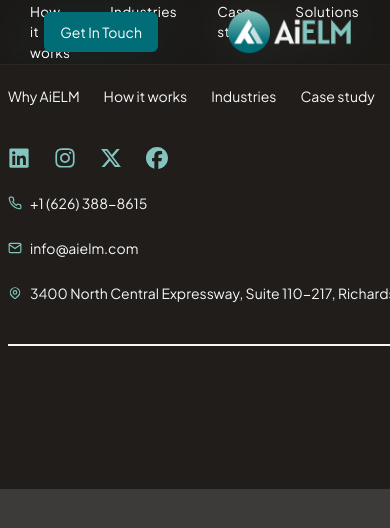
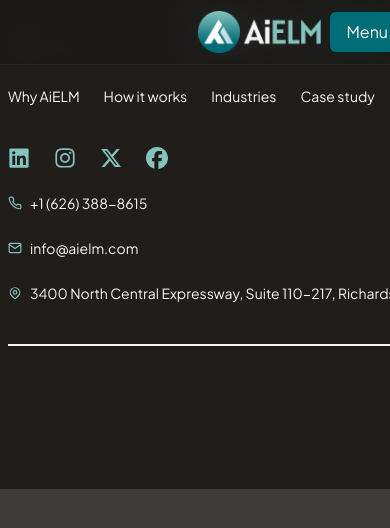
Before and after one commit to Irfanthalvi/ai-lms, a Next.js app: page /navbar in a window 390 px wide. Shown: the top 528 px of the page. Built offline with nearby package versions, Linux system fonts and the light colour scheme.

Commit message:
fix:responsive all elements

```diff
--- a/src/app/navbar/page.jsx
+++ b/src/app/navbar/page.jsx
@@ -5,44 +5,81 @@ import Image from "next/image";
 import { Button } from "@/components/ui/button";
 import Link from "next/link";
 import { navItems } from "../data/navbar-mock";
-
-
+import { Sheet, SheetContent, SheetTrigger, SheetClose, SheetTitle } from "@/components/ui/sheet";
+import { X } from "lucide-react";
 
 const Navbar = () => {
   return (
     <header className="fixed top-0 left-0 z-50 w-full h-[65px] bg-background backdrop-blur-xl border-b border-border/5 flex items-center justify-center">
-      {/* Inner container */}
-      <div className="w-full flex items-center justify-between gap-[60px] px-[225px]">
+      <div className="w-full flex items-center justify-between gap-[60px] px-[225px] relative">
         {/* Logo */}
-        <div className="absolute top-1/2 left-57 -translate-y-1/2" style={{ zIndex: 10 }}>
+        <div className="absolute top-1/2 left-57 -translate-y-1/2 z-10">
           <Link href="#hero-section" className="flex items-center cursor-pointer">
             <Image src="/images/header-footer-logo.png" alt="AiELM Logo" width={123} height={100} />
           </Link>
         </div>
 
-        {/* Nav Links */}
-        <nav className="absolute top-1/2 left-1/2  -translate-x-1/2 -translate-y-1/2 flex space-x-4">
+        {/* Nav Links - visible only on xl and above */}
+        <nav className="absolute top-1/2 left-1/2 -translate-x-1/2 -translate-y-1/2 flex space-x-4 hidden max-xl:hidden xl:flex">
           {navItems.map((item, index) => (
             <Link
               key={index}
               href={item.href}
-              className="px-3 text-[13.5px] tracking-[0.03em]  rounded-md "
-
+              className="px-3 text-[13.5px] tracking-[0.03em] rounded-md hover:bg-accent/10"
             >
               {item.label}
             </Link>
           ))}
         </nav>
 
-        {/* Button */}
-        <div className="absolute top-1/2 right-58 -translate-y-1/2">
-          <a href="#contact">
-            <Button href="#contact" className="text-[14px] hover:bg-accent-foreground">
-              Get In Touch
-            </Button>
-          </a>
+        {/* Button - visible only on xl and above */}
+        <div className="absolute top-1/2 right-58 -translate-y-1/2 hidden max-xl:hidden xl:block">
+          <Link href="#contact">
+            <Button className="text-[14px] hover:bg-accent-foreground">Get In Touch</Button>
+          </Link>
         </div>
 
+        {/* Mobile Sheet Trigger - visible below xl */}
+        <div className="absolute top-1/2 right-4 -translate-y-1/2 xl:hidden">
+          <Sheet>
+            <SheetTrigger asChild>
+              <Button>Menu</Button>
+            </SheetTrigger>
+
+            <SheetContent side="top" className="p-6">
+              <SheetTitle className="sr-only">Navigation Menu</SheetTitle>
+
+              <div className="flex justify-between items-center mb-6">
+                <Image src="/images/header-footer-logo.png" alt="AiELM Logo" width={100} height={80} />
+                <SheetClose asChild>
+                  <Button variant="ghost">
+                    <X size={20} />
+                  </Button>
+                </SheetClose>
+              </div>
+
+              <nav className="flex flex-col space-y-4">
+                {navItems.map((item, index) => (
+                  <Link key={index} href={item.href}>
+                    <SheetClose asChild>
+                      <Button variant="ghost" className="w-full justify-start">
+                        {item.label}
+                      </Button>
+                    </SheetClose>
+                  </Link>
+                ))}
+              </nav>
+
+              <div className="mt-6">
+                <Link href="#contact">
+                  <SheetClose asChild>
+                    <Button className="w-full">Get In Touch</Button>
+                  </SheetClose>
+                </Link>
+              </div>
+            </SheetContent>
+          </Sheet>
+        </div>
       </div>
     </header>
   );
```
